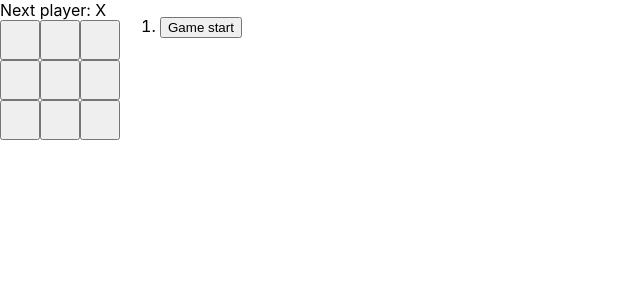
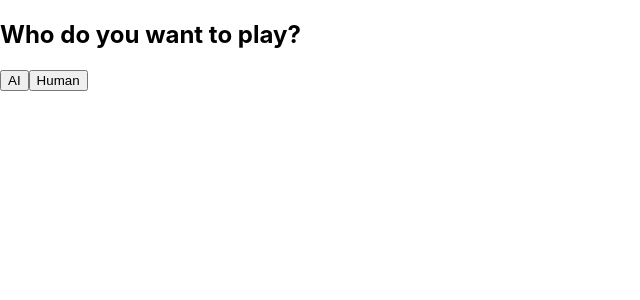
Before and after one commit to Noejoaquin/React-TTT, a React (Create React App) app: page / in a window 1280 px wide. Shown: the top 300 px of the page, without its empty margins (0-640 px from the left). Built offline with nearby package versions, Linux system fonts and the light colour scheme.

Commit message:
feat: make basic ai

```diff
--- a/src/App.js
+++ b/src/App.js
@@ -2,6 +2,44 @@ import logo from './logo.svg';
 import './App.css';
 import { useState } from 'react';
 
+
+function View({
+  opponentSelected,
+  moves,
+  xIsNext,
+  tiles,
+  handlePlay,
+  handleAi}) {
+  if (opponentSelected) {
+    // if there is a selected opponent, return the game board
+    return (
+      <>
+        <div className='game-board'>
+        <Board xIsNext={xIsNext} tiles={tiles} onPlay={handlePlay} />
+        </div>
+        <div>
+          <div className='game-info'>
+            <ol>{moves}</ol>
+          </div>
+        </div>
+      </>
+    )
+  } else {
+    // otherwise, return the start screen
+    return <StartScreen handleAi={handleAi} />
+  }
+}
+function StartScreen({handleAi}) {
+  return(
+    <>
+      <div>
+        <h2>Who do you want to play?</h2>
+        <button onClick={() => handleAi(true)}>AI</button>
+        <button onClick={() => handleAi(false)}>Human</button>
+      </div>
+    </>
+  )
+}
 function Tile({value, handleTileClick}) {
   // render a button which will have an onClick handler
   return(
@@ -37,11 +75,22 @@ function Board({xIsNext, tiles, onPlay}) {
 }
 
 function Game() {
+  const [opponentSelected, setOpponentSelected] = useState(false);
+  const [isAi, setIsAi] = useState(false);
   const [xIsNext, setXIsNext] = useState(true);
   // keeping a history will allow us to jump back into different game states
   const [history, setHistory] = useState([new Array(9).fill(null)]);
   const [currentMove, setCurrentMove] = useState(0);
   let currentTiles = history[currentMove];
+
+  function handleOpponentSelected() {
+    setOpponentSelected(!opponentSelected);
+  }
+
+  function handleAi(bool) {
+    handleOpponentSelected(true);
+    setIsAi(bool);
+  }
 
   function handlePlay(newTiles) {
     // create a nextHistory which doesn't include moves after the one we have jumped to
@@ -66,16 +115,30 @@ function Game() {
     )
   })
 
+  if (isAi && !xIsNext && !calculateWinner(currentTiles)) {
+    const newTiles = currentTiles.slice();
+    // make a move by iterating through the tiles, and placing a marker at the first null space
+    for (let i=0; i < 9; i+=1) {
+      if (newTiles[i] === null) {
+        newTiles[i] = 'O'
+        break;
+      }
+    }
+    const nextHistory = [...history.slice(0, currentMove + 1), newTiles]
+    setHistory(nextHistory) // sets the new history
+    setCurrentMove(nextHistory.length - 1)
+    setXIsNext(!xIsNext);
+  }
+
   return(
   <div className='game-container'>
-    <div className='game-board'>
-      <Board xIsNext={xIsNext} tiles={currentTiles} onPlay={handlePlay}/>
-    </div>
-    <div>
-      <div className='game-info'>
-        <ol>{moves}</ol>
-      </div>
-    </div>
+    <View
+      opponentSelected={opponentSelected}
+      moves={moves}
+      xIsNext={xIsNext}
+      handleAi={handleAi}
+      handlePlay={handlePlay}
+      tiles={currentTiles}/>
   </div>
 
   )
```
